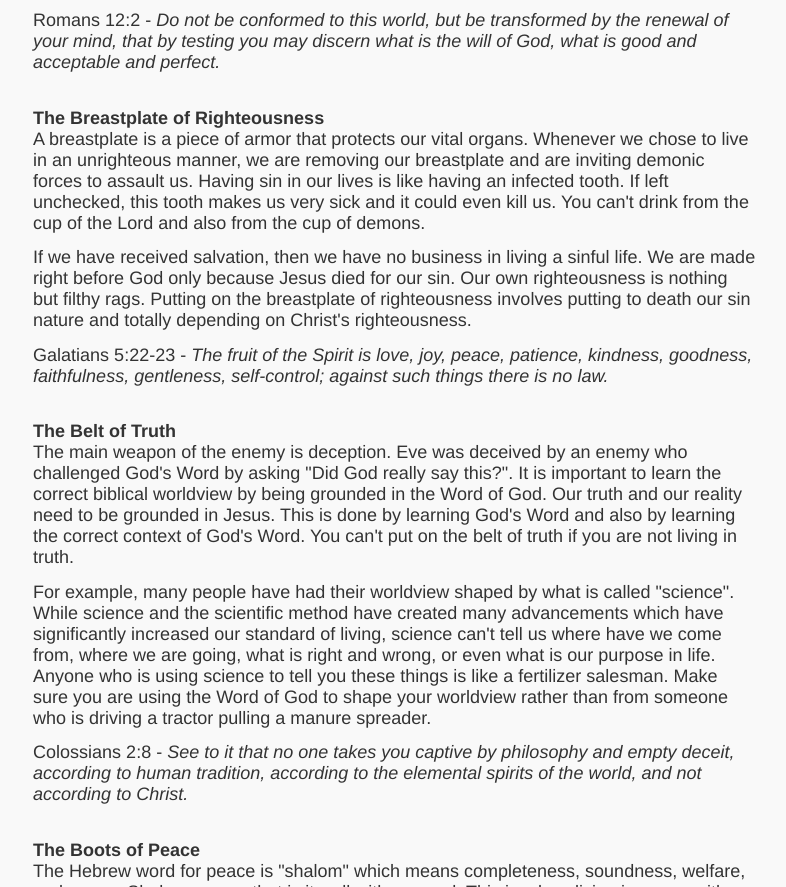
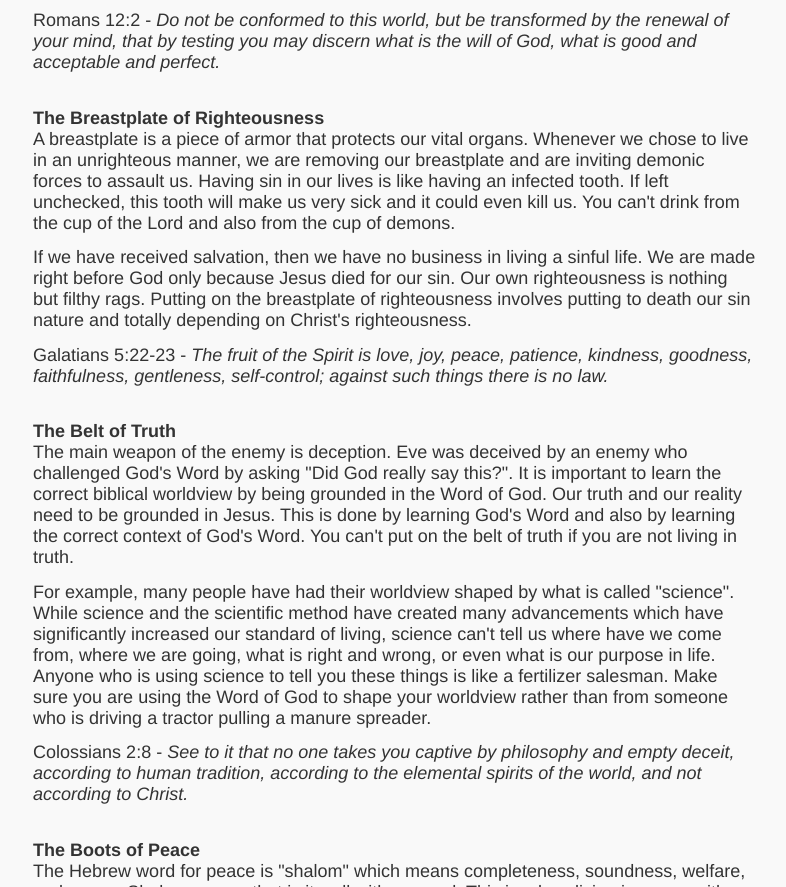
Before and after one commit to severude/armor, a plain HTML site: page index.html in a window 1280 px wide. Shown: the part 1154-2041 px from the top of the page, without its empty margins (245-1031 px from the left). Drawn offline with Linux system fonts and the light colour scheme.

Commit message:
Update index.html

```diff
--- a/index.html
+++ b/index.html
@@ -23,7 +23,7 @@
         <p></br><strong>The Helmet of Salvation</strong></br>Salvation is your most important piece of armor.  Without it the other pieces of armor won't do you any good.  To have salvation you obviously need to have been <a href="https://severude.github.io/heaven">saved</a>.  This involves repentance and relying on Jesus Christ as your Lord and Savior.</p>
         <p>Putting on the helmet of salvation involves remembering your identity in Christ and never forgetting the truth of what he has done for you.  The enemy will try to get you to  doubt your identity and will also try to make you doubt about whether or not you are actually saved.  Use the helmet of salvation to shape your perspective about who you are in Christ and never let the enemy create any doubts about your salvation.</p>
         <p>Romans 12:2 - <em>Do not be conformed to this world, but be transformed by the renewal of your mind, that by testing you may discern what is the will of God, what is good and acceptable and perfect.</em></p>
-        <p></br><strong>The Breastplate of Righteousness</strong></br>A breastplate is a piece of armor that protects our vital organs.  Whenever we chose to live in an unrighteous manner, we are removing our breastplate and are inviting demonic forces to assault us.  Having sin in our lives is like having an infected tooth.  If left unchecked, this tooth makes us very sick and it could even kill us.  You can't drink from the cup of the Lord and also from the cup of demons.</p>
+        <p></br><strong>The Breastplate of Righteousness</strong></br>A breastplate is a piece of armor that protects our vital organs.  Whenever we chose to live in an unrighteous manner, we are removing our breastplate and are inviting demonic forces to assault us.  Having sin in our lives is like having an infected tooth.  If left unchecked, this tooth will make us very sick and it could even kill us.  You can't drink from the cup of the Lord and also from the cup of demons.</p>
         <p>If we have received salvation, then we have no business in living a sinful life.  We are made right before God only because Jesus died for our sin.  Our own righteousness is nothing but filthy rags.  Putting on the breastplate of righteousness involves putting to death our sin nature and totally depending on Christ's righteousness.</p>
         <p>Galatians 5:22-23 - <em>The fruit of the Spirit is love, joy, peace, patience, kindness, goodness, faithfulness, gentleness, self-control; against such things there is no law.</em></p>
         <p></br><strong>The Belt of Truth</strong></br>The main weapon of the enemy is deception.  Eve was deceived by an enemy who challenged God's Word by asking "Did God really say this?".  It is important to learn the correct biblical worldview by being grounded in the Word of God.  Our truth and our reality need to be grounded in Jesus.  This is done by learning God's Word and also by learning the correct context of God's Word.  You can't put on the belt of truth if you are not living in truth.</p>
```
